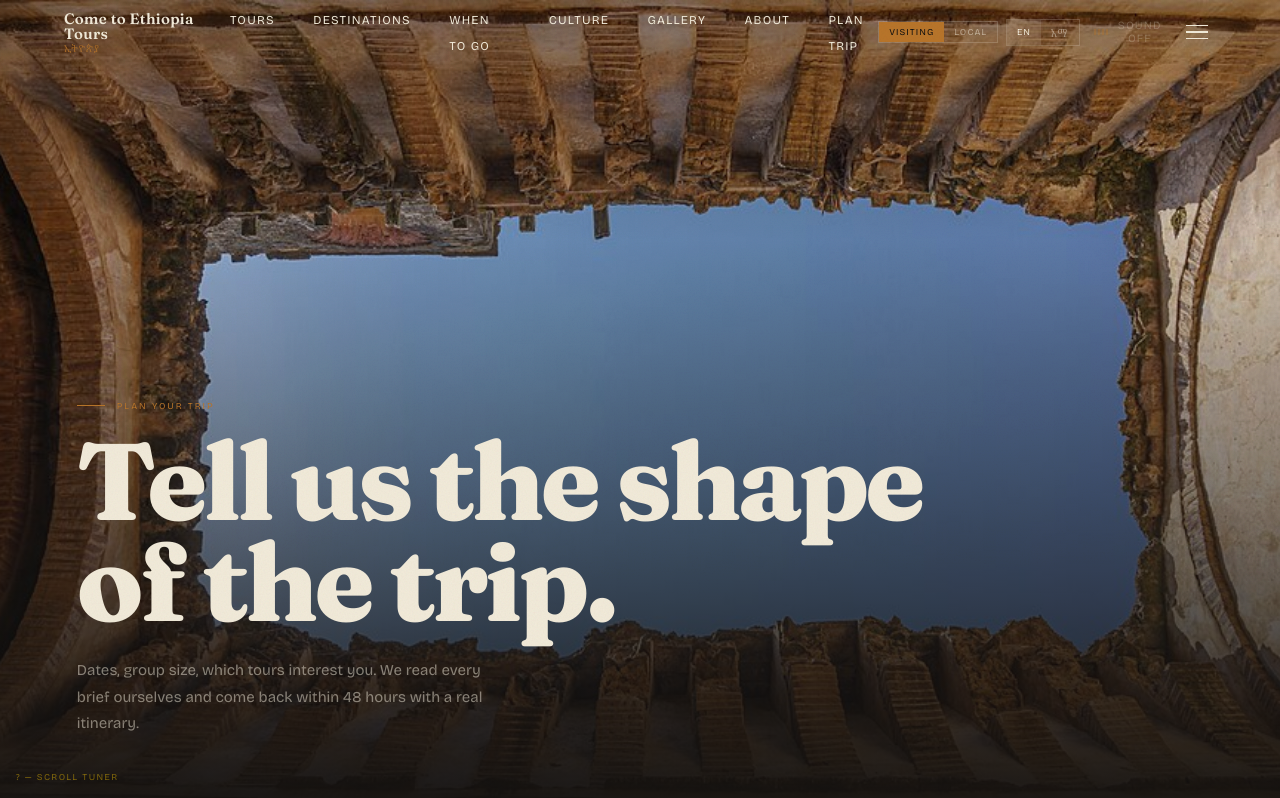
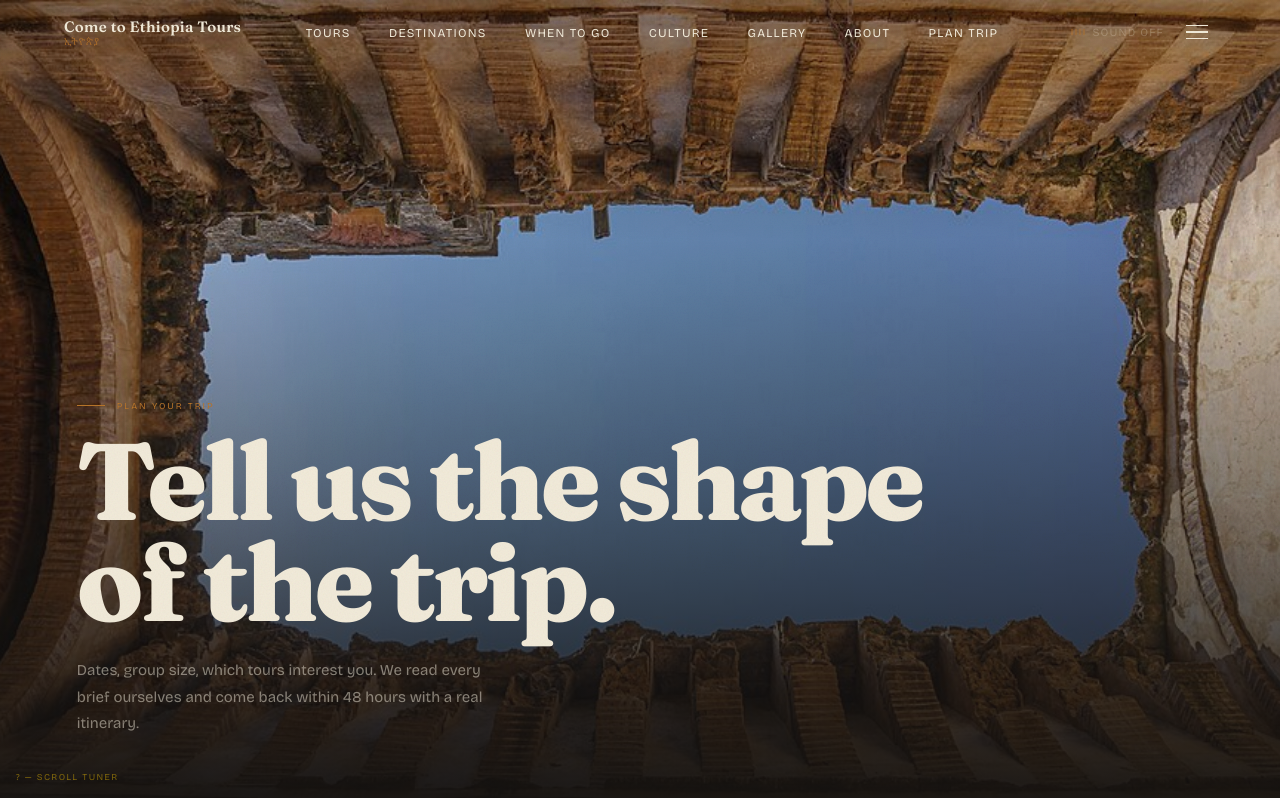
Before and after one commit to 1yos/comeToEthiopia, a React (Vite) app: page /plan in a window 1280 px wide. Shown: the top 798 px of the page. Built offline with nearby package versions, Linux system fonts and the light colour scheme.

Commit message:
Remove VISITING/LOCAL audience toggle and EN/AM language toggle from nav

```diff
--- a/src/components/Nav.tsx
+++ b/src/components/Nav.tsx
@@ -17,10 +17,10 @@ interface NavProps {
 }
 
 export function Nav({
-  audience,
+  audience: _audience,
   lang,
-  onAudienceChange,
-  onLangChange,
+  onAudienceChange: _onAudienceChange,
+  onLangChange: _onLangChange,
 }: NavProps) {
   const [scrolled, setScrolled] = useState(false);
   const [menuOpen, setMenuOpen] = useState(false);
@@ -155,76 +155,9 @@ export function Nav({
         ))}
       </ul>
 
-      {/* Right: audience + lang + sound + hamburger */}
+      {/* Right: sound + hamburger */}
       <div style={{ display: "flex", alignItems: "center", gap: 6 }}>
-        {/* Audience toggle */}
-        <div
-          role="group"
-          aria-label="Audience mode"
-          style={{ display: "flex", border: "1px solid rgba(241,234,217,0.2)" }}
-        >
-          {(["visitor", "local"] as AudienceMode[]).map((mode) => (
-            <button
-              key={mode}
-              aria-pressed={audience === mode}
-              onClick={() => onAudienceChange(mode)}
-              style={{
-                fontFamily: "var(--font-body)",
-                fontSize: 9,
-                letterSpacing: "0.12em",
-                textTransform: "uppercase",
-                padding: "5px 10px",
-                background: audience === mode ? "var(--ochre)" : "transparent",
-                color: audience === mode ? "var(--ink)" : "var(--paper)",
-                border: "none",
-                cursor: "none",
-                transition: `background-color ${DURATION.micro}s ease`,
-                opacity: audience === mode ? 1 : 0.55,
-              }}
-            >
-              {mode === "visitor" ? t.visiting : t.local}
-            </button>
-          ))}
-        </div>
-
-        {/* Language toggle */}
-        <div
-          role="group"
-          aria-label="Language"
-          style={{
-            display: "flex",
-            border: "1px solid rgba(241,234,217,0.2)",
-            marginLeft: 2,
-          }}
-        >
-          {(["en", "am"] as Lang[]).map((l) => (
-            <button
-              key={l}
-              aria-pressed={lang === l}
-              onClick={() => onLangChange(l)}
-              style={{
-                fontFamily:
-                  l === "am" ? "var(--font-geez)" : "var(--font-body)",
-                fontSize: l === "am" ? 11 : 9,
-                letterSpacing: "0.1em",
-                padding: "5px 10px",
-                background:
-                  lang === l ? "rgba(241,234,217,0.12)" : "transparent",
-                color: "var(--paper)",
-                border: "none",
-                cursor: "none",
-                transition: `background-color ${DURATION.micro}s ease`,
-                opacity: lang === l ? 1 : 0.45,
-              }}
-            >
-              {l === "en" ? "EN" : "አማ"}
-              {/* TODO-REVIEW */}
-            </button>
-          ))}
-        </div>
-
         <AudioToggle />
-
         {/* Mobile hamburger */}
         <button
           aria-label={menuOpen ? t.close : "Open menu"}
@@ -310,56 +243,6 @@ export function Nav({
             {link.label}
           </motion.a>
         ))}
-
-        {/* Audience + lang in mobile drawer */}
-        <div
-          style={{ marginTop: 24, display: "flex", gap: 8, flexWrap: "wrap" }}
-        >
-          {(["visitor", "local"] as AudienceMode[]).map((mode) => (
-            <button
-              key={mode}
-              aria-pressed={audience === mode}
-              onClick={() => {
-                onAudienceChange(mode);
-                setMenuOpen(false);
-              }}
-              style={{
-                fontFamily: "var(--font-body)",
-                fontSize: 9,
-                letterSpacing: "0.12em",
-                textTransform: "uppercase",
-                padding: "6px 14px",
-                background: audience === mode ? "var(--ochre)" : "transparent",
-                color: audience === mode ? "var(--ink)" : "var(--paper)",
-                border: "1px solid rgba(241,234,217,0.2)",
-                cursor: "none",
-              }}
-            >
-              {mode === "visitor" ? t.visiting : t.local}
-            </button>
-          ))}
-          {(["en", "am"] as Lang[]).map((l) => (
-            <button
-              key={l}
-              aria-pressed={lang === l}
-              onClick={() => onLangChange(l)}
-              style={{
-                fontFamily:
-                  l === "am" ? "var(--font-geez)" : "var(--font-body)",
-                fontSize: l === "am" ? 13 : 9,
-                padding: "6px 14px",
-                background:
-                  lang === l ? "rgba(241,234,217,0.12)" : "transparent",
-                color: "var(--paper)",
-                border: "1px solid rgba(241,234,217,0.2)",
-                cursor: "none",
-              }}
-            >
-              {l === "en" ? "EN" : "አማ"}
-              {/* TODO-REVIEW */}
-            </button>
-          ))}
-        </div>
       </motion.div>
     </motion.nav>
   );
```
